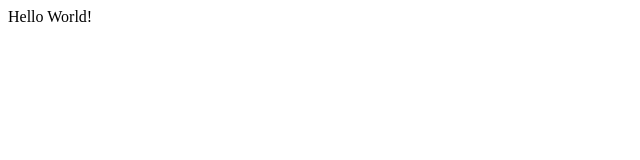
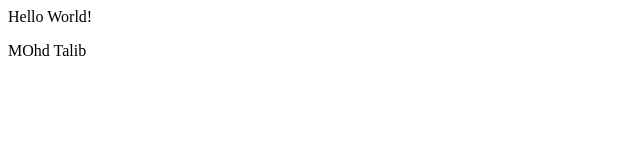
Before and after one commit to talib02/demo, a plain HTML site: page index.html in a window 1280 px wide. Shown: the full height of the page, 0-640 px from the left. Drawn offline with Linux system fonts and the light colour scheme.

```diff
--- a/index.html
+++ b/index.html
@@ -1 +1,2 @@
 <p>Hello World!</p>
+<p>MOhd Talib</p>
```
